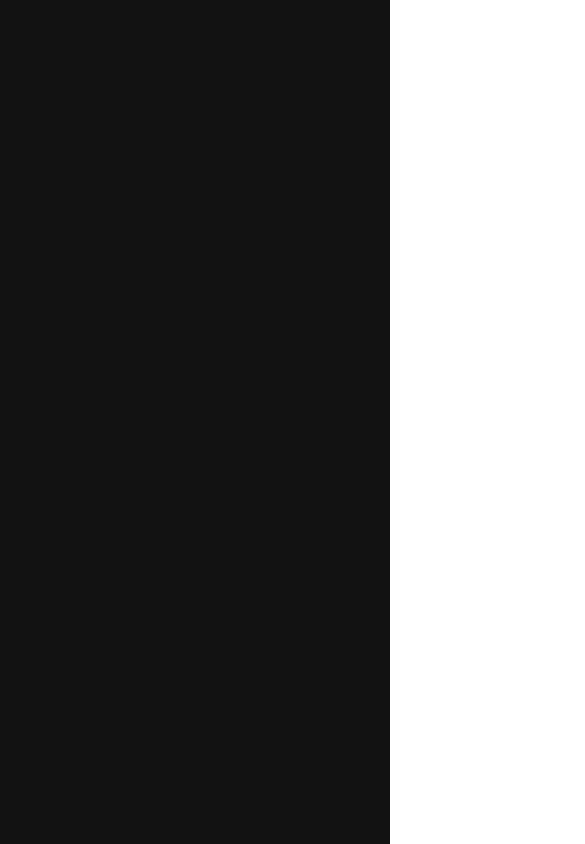
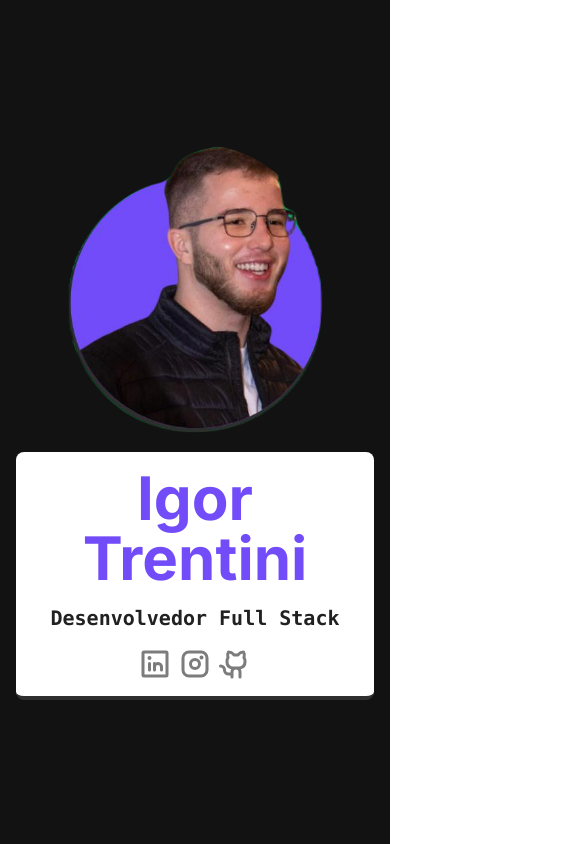
Before and after one commit to o-igor-trentini/portfolio-v1, a Next.js app: page / in a window 390 px wide. Shown: the top 844 px of the page, 585 px wide, since content can reach past the window. Built offline with nearby package versions, Linux system fonts and the light colour scheme.

Commit message:
feat: Home

```diff
--- a/src/app/components/Home/components/Description/index.tsx
+++ b/src/app/components/Home/components/Description/index.tsx
@@ -3,11 +3,11 @@ import { Title } from '@/components/ui/Title';
 
 export const Description: FC = (): ReactElement => (
     <div className="flex flex-col gap-4">
-        <Title level={1} className="text-7xl xl:text-6xl text-primary font-bold text-left">
+        <Title level={1} className="2xl:text-7xl text-6xl text-primary font-bold lg:text-left text-center">
             Igor Trentini
         </Title>
 
-        <Title level={2} className="text-2xl xl:text-xl text-tthird font-semibold text-left font-mono">
+        <Title level={2} className="2xl:text-2xl text-xl text-tthird font-semibold lg:text-left text-center font-mono">
             Desenvolvedor Full Stack
         </Title>
     </div>
--- a/src/app/components/Home/index.tsx
+++ b/src/app/components/Home/index.tsx
@@ -7,20 +7,20 @@ import Image from 'next/image';
 
 export const Home: FC = (): ReactElement => {
     return (
-        <div className="w-full flex flex-row items-center relative">
-            <div className="absolute z-10 left-[16rem] xl:left-[10rem]">
+        <div className="w-full mt-auto mb-auto flex lg:flex-row flex-col items-center lg:gap-0 gap-4 relative">
+            <div className="lg:absolute lg:z-10 2xl:left-[26rem] xl:left-[14rem] lg:left-[10rem]">
                 <Image
                     src={profilePng}
                     alt=""
                     width={340}
                     height={340}
-                    className="w-[20rem] xl:w-[18rem] rounded-full"
+                    className="2xl:w-[20rem] xl:w-[18rem] w-[16rem] rounded-full"
                 />
             </div>
 
-            <div className="w-[50%] z-0 flex flex-col content-center ml-[30rem] xl:ml-[24rem]">
-                <Card className="pl-32 xl:pl-20 border-fourth border-b-4">
-                    <div className="flex flex-col gap-4">
+            <div className="2xl:w-[38%] xl:w-[44%] lg:w-[50%] lg:z-0 flex flex-col content-center 2xl:ml-[40rem] xl:ml-[28rem] lg:ml-[22rem]">
+                <Card className="2xl:pl-32 xl:pl-24 lg:pl-20 border-fourth border-b-4">
+                    <div className="flex flex-col gap-4 lg:items-start items-center">
                         <Description />
 
                         <SocialNetworks />
--- a/src/app/page.tsx
+++ b/src/app/page.tsx
@@ -5,7 +5,7 @@ import { ReactElement } from 'react';
 const Page: NextPage = (): ReactElement => {
     return (
         <main>
-            <section className="bg-blayout min-h-screen flex content-center p-40">
+            <section className="bg-blayout min-h-screen flex content-center p-4">
                 <Home />
             </section>
 
```
